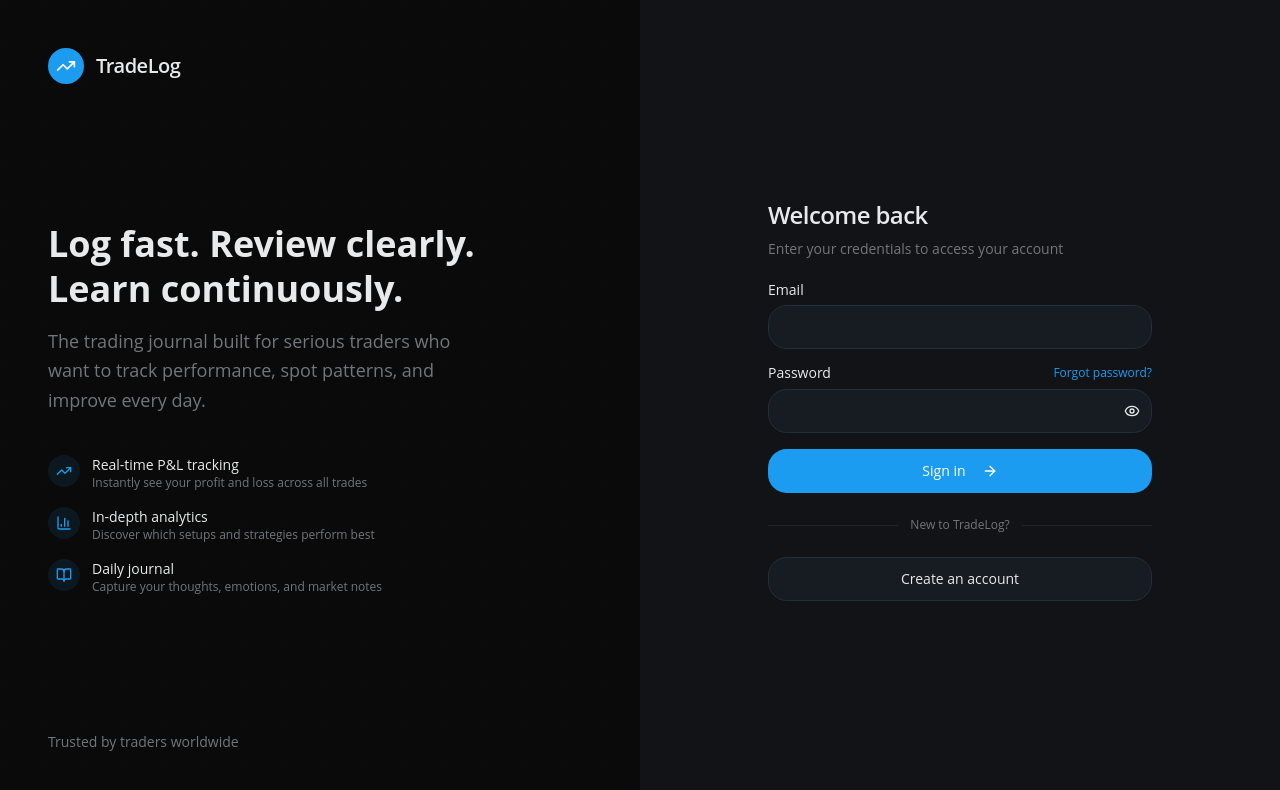
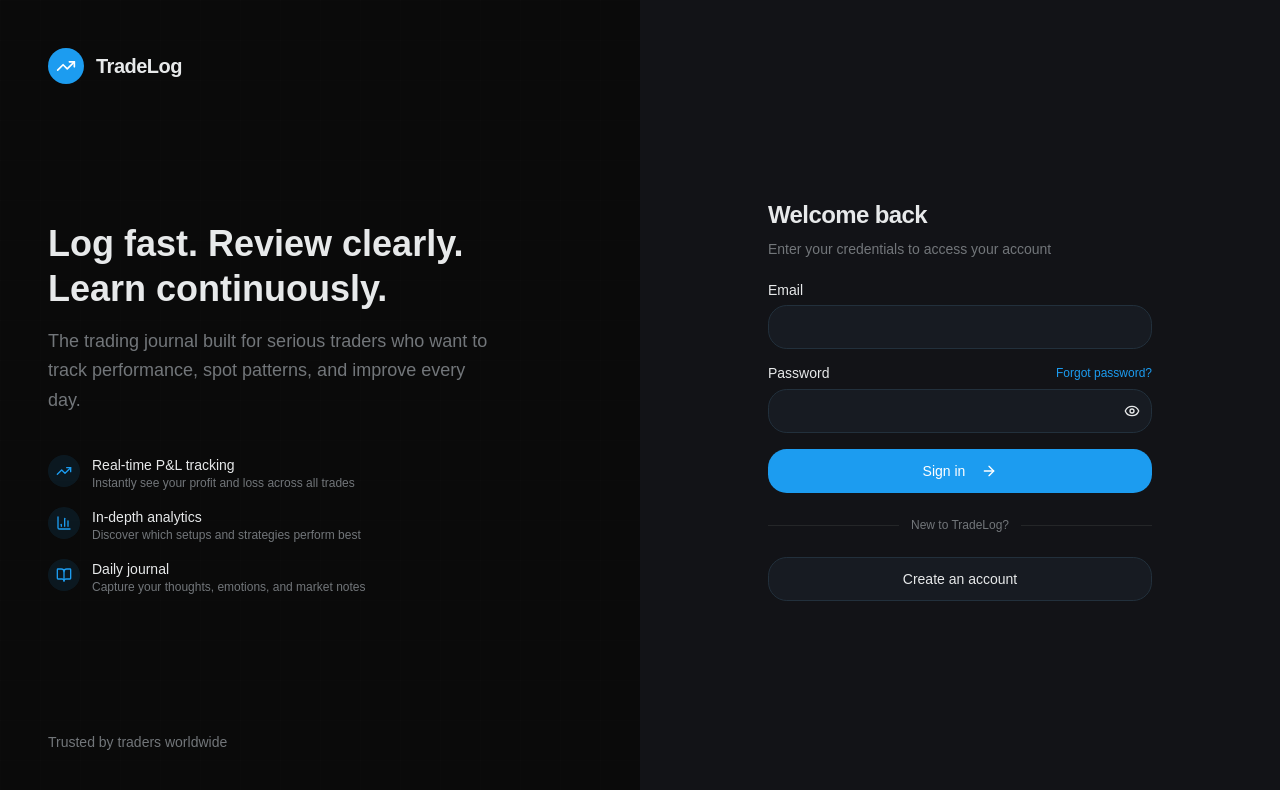
Before and after one commit to amarit/tradebeat-app, a React (Vite) app: page / in a window 1280 px wide. Shown: the top 790 px of the page. Built offline with nearby package versions, Linux system fonts and the light colour scheme.

Commit message:
Installed font Inter

```diff
--- a/package.json
+++ b/package.json
@@ -10,6 +10,7 @@
     "preview": "vite preview"
   },
   "dependencies": {
+    "@fontsource/inter": "^5.2.8",
     "@tailwindcss/vite": "^4.1.18",
     "@tanstack/react-query": "^5.90.21",
     "@tanstack/react-query-devtools": "^5.91.3",
--- a/src/index.css
+++ b/src/index.css
@@ -1,6 +1,7 @@
 @import "tailwindcss";
 @import "tw-animate-css";
 @import "shadcn/tailwind.css";
+@import "@fontsource/inter/index.css";
 
 @custom-variant dark (&:is(.dark *));
 
@@ -37,7 +38,8 @@
   --sidebar-accent-foreground: oklch(0.6723 0.1606 244.9955);
   --sidebar-border: oklch(0.9271 0.0101 238.5177);
   --sidebar-ring: oklch(0.6818 0.1584 243.3540);
-  --font-sans: Open Sans, sans-serif;
+  /* --font-sans: Open Sans, sans-serif; */
+  --font-sans:  "Inter Variable", sans-serif;
   --font-serif: Georgia, serif;
   --font-mono: Menlo, monospace;
   --radius: 1.3rem;
@@ -100,7 +102,8 @@
   --sidebar-accent-foreground: oklch(0.6692 0.1607 245.0110);
   --sidebar-border: oklch(24.884% 0.0015 16.221);
   --sidebar-ring: oklch(0.6818 0.1584 243.3540);
-  --font-sans: Open Sans, sans-serif;
+  /* --font-sans: Open Sans, sans-serif; */
+  --font-sans: "Inter Variable", sans-serif;
   --font-serif: Georgia, serif;
   --font-mono: Menlo, monospace;
   --radius: 1.3rem;
@@ -197,6 +200,8 @@
 
 @layer base {
   body {
+    font-family: var(--font-sans);
+    font-variant-numeric: tabular-nums;
     @apply bg-background text-foreground;
   }
 }
```
Also changed, not shown: 1 other file (tests, documents, lock files or other folders).
